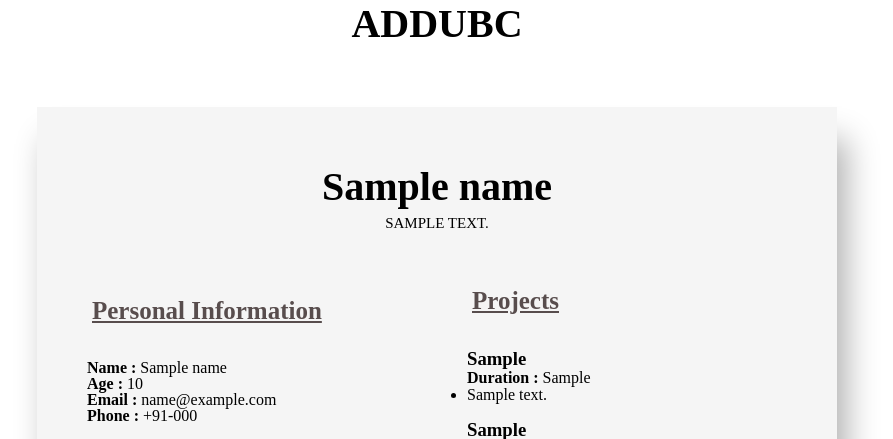
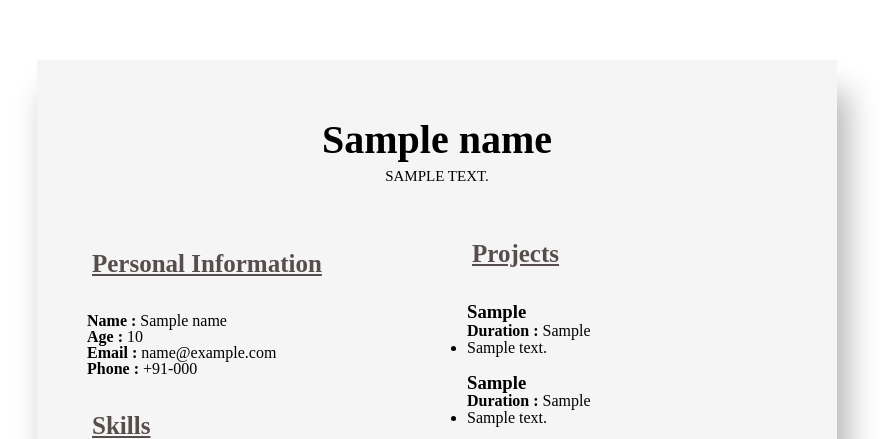
Before and after one commit to advait2711/timepass, a Django app: template main/templates/resume.html in a window 1280 px wide. Shown: the top 439 px of the page, without its empty margins (203-1096 px from the left). Run offline with Django 5.2, Linux system fonts and the light colour scheme; the template is opened without the code that fills it: most values are stand-ins (such as "Sample title", 1, 10 or a date in 2020); some libraries are stand-ins or nearby versions.

Commit message:
Update resume.html

```diff
--- a/main/templates/resume.html
+++ b/main/templates/resume.html
@@ -87,7 +87,7 @@
 </head>
 
 <body>
-    <h1 style="text-align: center; color:black; font-size:40px;">ADDUBC</h1>
+
     <div id="mn" class="container">
         <div class="header">
             <br><br>
```
